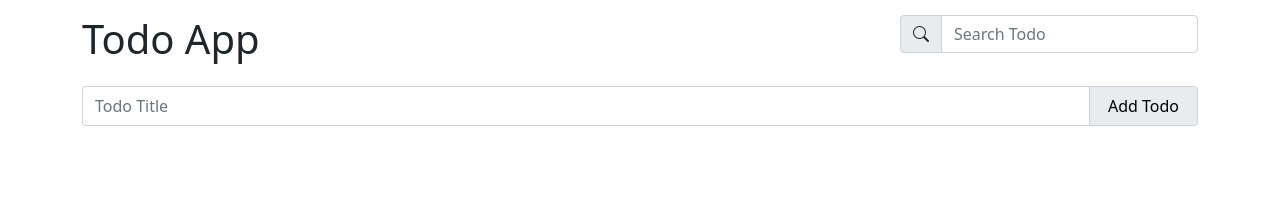
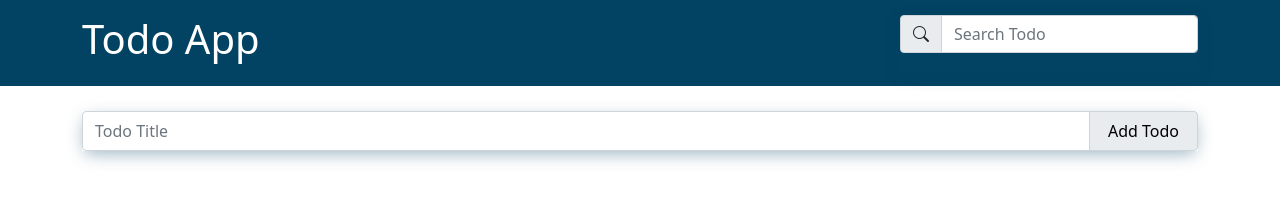
Before and after one commit to GraceFrank/todo-app, a plain HTML site: page index.html in a window 1280 px wide. Drawn offline with nearby package versions, Linux system fonts and the light colour scheme.

Commit message:
added some styling

```diff
--- a/app.js
+++ b/app.js
@@ -55,6 +55,7 @@ function addTodoItem(e) {
   todoList.appendChild(todoItem);
 
   //clear input
+  addTodoInput.value = "";
 }
 
 //Remove  Todo Item
@@ -72,7 +73,7 @@ function editTodoItem(e) {
   const newTodoTitle = editTodoInput.value;
   itemToEdit.textContent = newTodoTitle;
   hideElement(editTodoForm);
-  addTodoInput.value = "";
+  editTodoInput.value = "";
 
   showElement(addTodoForm);
   itemToEdit = null;
--- a/index.html
+++ b/index.html
@@ -15,9 +15,9 @@
     <link href="style.css" rel="stylesheet" />
   </head>
   <body>
-    <div class="container">
-      <!-- Header -->
-      <header>
+    <!-- Header -->
+    <header>
+      <div class="container">
         <div class="d-flex justify-content-between">
           <h1>Todo App</h1>
           <!-- Search -->
@@ -36,8 +36,11 @@
             </div>
           </form>
         </div>
-      </header>
-      <main>
+      </div>
+    </header>
+
+    <main>
+      <div class="container">
         <!-- Add Todo -->
         <form id="add-todo-form">
           <div class="input-group mb-3">
@@ -75,8 +78,8 @@
 
         <!-- Todo Items -->
         <ul id="todo-list" class="list-group mx-5"></ul>
-      </main>
-    </div>
+      </div>
+    </main>
 
     <script src="app.js"></script>
   </body>
--- a/style.css
+++ b/style.css
@@ -1,6 +1,12 @@
 header {
-  margin: 15px 0px;
+  padding: 15px 0px;
+  background: #024364;
+  color: white;
 }
+main .container {
+  padding-top: 25px;
+}
+
 button {
   background-color: Transparent;
   background-repeat: no-repeat;
@@ -24,3 +30,7 @@ button {
 #edit-todo-form {
   display: none;
 }
+main ul,
+form {
+  box-shadow: 0px 5px 17px -3px rgba(2, 67, 100, 0.42);
+}
```
